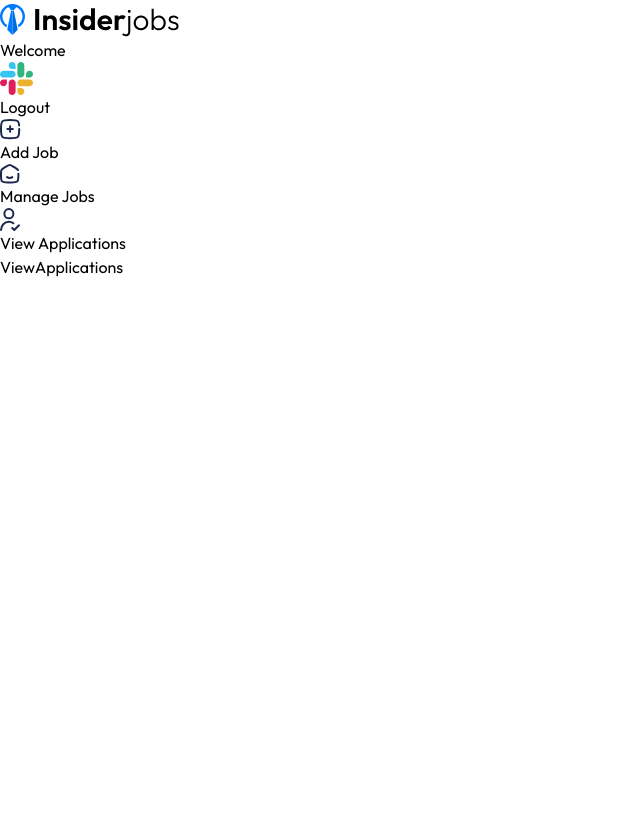
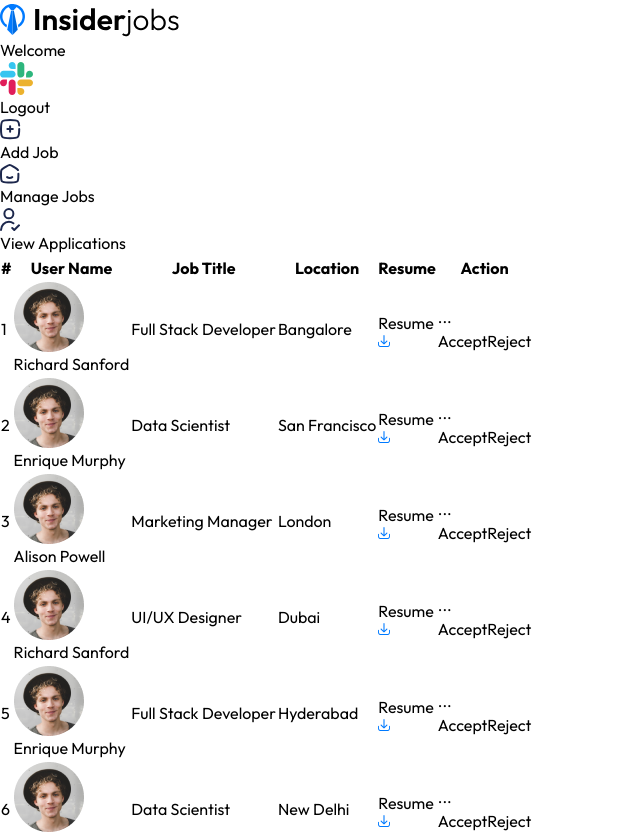
Before and after one commit to Zebra144/code33, a React (Vite) app: page /dashboard/view-applications in a window 1280 px wide. Shown: the top 834 px of the page, without its empty margins (0-640 px from the left). Before the commit the page ends 800 px from the top, so only its background shows below. Built offline with nearby package versions, Linux system fonts and the light colour scheme.

Commit message:
designing the manage jobs and view application page

```diff
--- a/src/assets/assets.js
+++ b/src/assets/assets.js
@@ -20,13 +20,15 @@ import suitcase_icon from './suitcase_icon.svg';
 import person_icon from './person_icon.svg';
 import location_icon from './location_icon.svg';
 import money_icon from './money_icon.svg';
-import profile_upload_icon from './profile_upload_icon.svg'
+import profile_upload_icon from './profile_upload_icon.svg';
 import email_icon from './email_icon.svg';
 import lock_icon from './lock_icon.svg';
 import upload_area from './upload_area.svg';
-import add_icon from './add_icon.svg'
-import home_icon from './home_icon.svg'
-import person_tick_icon from './person_tick_icon.svg'
+import add_icon from './add_icon.svg';
+import home_icon from './home_icon.svg';
+import person_tick_icon from './person_tick_icon.svg';
+import profile_img from  './profile_img.png';
+import resume_download_icon from './resume_download_icon.svg';
 
 
 export const assets = {
@@ -59,6 +61,8 @@ export const assets = {
      add_icon ,
      home_icon,
      person_tick_icon,
+     profile_img,
+     resume_download_icon,
 
 
 
@@ -125,6 +129,24 @@ export const jobsApplied = [
         logo: company_icon,
     },
 ];
+export const manageJobsData = [
+    { _id: 1, title: "Full Stack Developer", date: 1729102298497, location: "Bangalore", applicants: 20 },
+    { _id: 2, title: "Data Scientist", date: 1729102298497, location: "San Francisco", applicants: 15 },
+    { _id: 3, title: "Marketing Manager", date: 1729102298497, location: "London", applicants: 2 },
+    { _id: 4, title: "UI/UX Designer", date: 1729102298497, location: "Dubai", applicants: 25 }
+];
+
+export const viewApplicationsPageData =[
+    {_id: 1, name: "Richard Sanford", jobTitle: "Full Stack Developer", location: "Bangalore", imgSrc: profile_img},
+    {_id: 2, name: "Enrique Murphy", jobTitle: "Data Scientist", location: "San Francisco", imgSrc: profile_img},
+    {_id: 3, name: "Alison Powell", jobTitle: "Marketing Manager", location: "London", imgSrc: profile_img},
+    {_id: 4, name: "Richard Sanford", jobTitle: "UI/UX Designer", location: "Dubai", imgSrc: profile_img},
+    {_id: 5, name: "Enrique Murphy", jobTitle: "Full Stack Developer", location: "Hyderabad", imgSrc: profile_img},
+    {_id: 6, name: "Alison Powell", jobTitle: "Data Scientist", location: "New Delhi", imgSrc: profile_img},
+    {_id: 7, name: "Richard Sanford", jobTitle: "Marketing Manager", location: "Chennai", imgSrc: profile_img},
+];
+
+
 
 
 export const jobsData = [
--- a/src/pages/AddJob.jsx
+++ b/src/pages/AddJob.jsx
@@ -29,7 +29,7 @@ const AddJob = () => {
         <input type = "text" placeholder='Type here'
         onChange={e =>setTitle(e.target.value)}value={title}
           required
-          className='w-full max-w-lg px-3 py-2 border  border-grey-300 rounded'
+          className='w-full max-w-lg px-3 py-2 border  border-gray-300 rounded'
           />
       </div>
       <div className='w-full max-w-lg'>
@@ -38,10 +38,10 @@ const AddJob = () => {
 
         </div>
       </div>
-      <div className='flex flex-ol sm:flex-row gap-2 w-full sm:gap-8'>
+      <div className='flex flex-col sm:flex-row gap-2 w-full sm:gap-8'>
         <div>
           <p className='mb-2'>Job Category</p>
-          <select className='w-full px-3 py-2 border-2 border-grey-300 rounded' onChange={e=> setCategory(e.target.value)}>
+          <select className='w-full px-3 py-2 border-2 border-gray-300 rounded' onChange={e=> setCategory(e.target.value)}>
             {JobCategories.map((category,index)=>(
               <option key={index} value={category}>{category}</option>
             ))}
@@ -49,24 +49,24 @@ const AddJob = () => {
         </div>
         <div>
           <p className='mb-2'>Job Location</p>
-          <select  className='w-full px-3 py-2 border-2 border-grey-300 rounded' onChange={e=> setLocation(e.target.value)}>
-            {JobLocations.map((loation,index)=>(
-              <option key={index} value={location}>{loation}</option>
+          <select  className='w-full px-3 py-2 border-2 border-gray-300 rounded' onChange={e=> setLocation(e.target.value)}>
+            {JobLocations.map((location,index)=>(
+              <option key={index} value={location}>{location}</option>
             ))}
           </select>
         </div>
         <div>
           <p className='mb-2'>Job Level</p>
-          <select  className='w-full px-3 py-2 border-2 border-grey-300 rounded' onChange={e=> setLevel(e.target.value)}>
+          <select  className='w-full px-3 py-2 border-2 border-gray-300 rounded' onChange={e=> setLevel(e.target.value)}>
               <option value="Beginner level">Beginner level</option>
-               <option value="Intermediaet level">Intermediaet level</option>
+               <option value="Intermediate level">Intermediate level</option>
                 <option value="Senior level">Senior level</option>
           </select>
         </div>
       </div>
       <div>
         <p className='mb-2'>Job Salary</p>
-        <input min ={0}className='w-full px-3 py-2 border-2 border-gray-300 rounded sm:-[120px]' onChange={e=>setSalary(e.target.value)} type= "Number" placeholder='2500'/>
+        <input min ={0}className='w-full px-3 py-2 border-2 border-gray-300 rounded sm:w-[120px]' onChange={e=>setSalary(e.target.value)} type= "Number" placeholder='2500'/>
       </div>
       <button className='w-28 py-3 mt-4 bg-black text-white rounded'>ADD</button>
      </form>
--- a/src/pages/ManageJobs.jsx
+++ b/src/pages/ManageJobs.jsx
@@ -1,8 +1,51 @@
 import React from 'react'
+import { manageJobsData } from '../assets/assets'
+import moment from 'moment'
+import { useNavigate } from 'react-router-dom'
 
 const ManageJobs = () => {
+
+ const navigate = useNavigate()
+
   return (
-    <div>ManageJobs</div>
+     <div className='container p-4 max-w-5xl'>
+      <div className='overflow-x-auto'>
+        <table className='min-w-full bg-white border border-gray-200 max-sm:text-sm'>
+          <thead>
+            <tr>
+              <th className='py-2 px-4 border-b text-left max-sm:hidden'>#</th>
+              <th className='py-2 px-4 border-b text-left'>Job Title</th>
+              <th className='py-2 px-4 border-b text-left max-sm:hidden'>Date</th>
+              <th className='py-2 px-4 border-b text-left max-sm:hidden'>Location</th>
+              <th className='py-2 px-4 border-b text-center'>Applicants</th>
+              <th className='py-2 px-4 border-b text-left'>Visible</th>
+            </tr>
+          </thead>
+          <tbody>
+            {manageJobsData.map((job,index)=> (
+              <tr key={index} className='text-gray-700'>
+                <td className='py-2 px-4 border-b max-sm:hidden'>
+                  {index+1}</td>
+                <td className='py-2 px-4 border-b'>{job.title}</td>
+                <td className='py-2 px-4 border-b max-sm:hidden'>{moment(job.date).format('ll')}</td>
+                <td className='py-2 px-4 border-b max-sm:hidden'>{job.location}</td>
+                <td className='py-2 px-4 border-b text-center'>
+                  {job.applicants}</td>
+                <td className='py-2 px-4 border-b'>
+                  <input className='scale-125 ml-4' type="checkbox" />
+                </td>
+
+              </tr>
+            ))}
+
+          </tbody>
+        </table>
+      </div>
+      <div className='mt-4 flex justify-end'>
+        <button onClick={()=>navigate('/dashboard/add-job')} className='bg-black text-white py-2 px-4 rounded'>
+          Add new job</button>
+      </div>
+     </div>
   )
 }
 
--- a/src/pages/ViewApplications.jsx
+++ b/src/pages/ViewApplications.jsx
@@ -1,8 +1,59 @@
 import React from 'react'
+import { assets, viewApplicationsPageData } from '../assets/assets'
 
 const ViewApplications = () => {
   return (
-    <div>ViewApplications</div>
+     <div className='container mx-auto p-4'>
+      <div>
+        <table className='w-full max-w-4xl bg-white border border-gray-200 max-sm:text-sm'>
+          <thead>
+            <tr className='border-b'>
+              <th className='py-2 px-4 text-left'>#</th>
+              <th className='py-2 px-4 text-left'>User Name</th>
+              <th className='py-2 px-4 text-left max-sm:hidden'>Job Title</th>
+              <th className='py-2 px-4 text-left max-sm:hidden'>Location</th>
+              <th className='py-2 px-4 text-left'>Resume</th>
+              <th className='py-2 px-4 text-left'>Action</th>
+            </tr>
+          </thead>
+          <tbody>
+            {viewApplicationsPageData.map((applicant,index)=> (
+              <tr key={index} className='text-gray-700'>
+                <td className='py-2 px-4 border-b text-center'>
+                  {index+1}
+                </td>
+                <td className='py-2 px-4 border-b text-center flex'>
+                  <img className='w-10 h-10 rounded-full mr-3 max-sm:hidden' src={applicant.imgSrc} alt="" />
+                  <span>{applicant.name}</span>
+                </td>
+                <td className='py-2 px-4 border-b max-sm:hidden'>
+                  {applicant.jobTitle}
+                </td>
+                <td className='py-2 px-4 border-b max-sm:hidden'>{applicant.location}</td>
+                <td className='py-2 px-4 border-b'>
+                  <a href="" target='_blank' className='bg-blue-50 text-blue-400 px-3 py-1 rounded inline-flex gap-2 items-center'>
+                    Resume <img src={assets.resume_download_icon} alt="" />
+                  </a>
+                </td>
+                <td className='py-2 px-4 border-b relative'>
+                  <div className='relative inline-block text-left group'>
+                    <button className='text-gray-500 action-button'>
+                      ...
+                    </button>
+                    <div className='z-10 hidden absolute right-0 md:left-0 top-0 mt-2 w-32 bg-white border border-gray-200 rounded shadow group-hover:block'>
+                      <buton className='block w-full text-left px-4 py-2 text-blue-500 hover:bg-gray-100'>
+                        Accept
+                      </buton>
+                      <buton className='block w-full text-left px-4 py-2 text-red-500 hover:bg-gray-100'>Reject</buton>
+                    </div>
+                  </div>
+                </td>
+              </tr>
+            ))}
+          </tbody>
+        </table>
+      </div>
+     </div>
   )
 }
 
```
Also changed, not shown: src/assets/profile_img.png (added), src/assets/resume_download_icon.svg (added).
